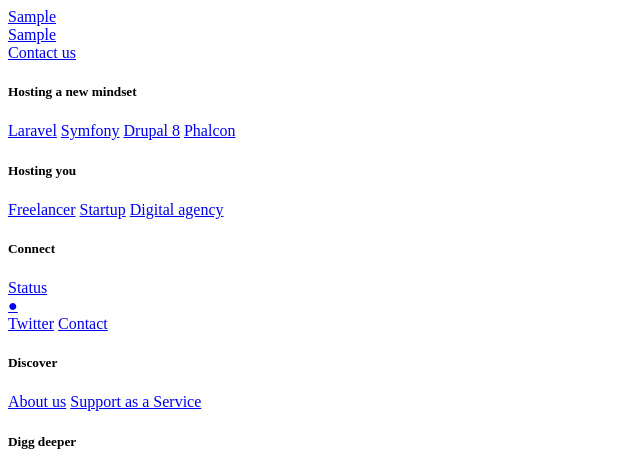
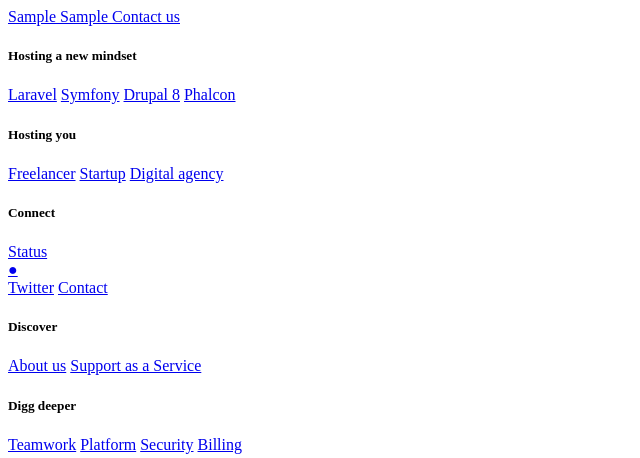
Before and after one commit to fortrabbit/legal, a PHP site: template footer.twig in a window 1280 px wide. Shown: the top 458 px of the page, without its empty margins (0-640 px from the left). Run offline with PHP 8.4, Linux system fonts and the light colour scheme; the template is opened without the code that fills it: most values are stand-ins (such as "Sample title", 1, 10 or a date in 2020); some libraries are stand-ins or nearby versions.

Commit message:
Squashed 'templates/snippets/shared-snippets/' changes from ab4c163..06c44c9
06c44c9 minor changes imported and corrected new shared snippets (buggy header area needs some love)

git-subtree-dir: templates/snippets/shared-snippets
git-subtree-split: 06c44c99c2c7d3f9355c7fe44627349dde9c94a9

```diff
--- a/footer.twig
+++ b/footer.twig
@@ -1,11 +1,10 @@
 <footer class="m-top-xs">
 
-    <a href="{{ dashboard_url }}/signup?{{ campaign }}" class="action fwdcta p-xl" id="{{ identifier }}" data-user="unknown">
-        <div class="type-bold type-xxl">{{ button_wording_1 }}</div>
-        <div>{{ button_wording_2 }}</div>
+    <a href="{{ dashboard_url }}/signup?{{ campaign }}" class="action type-xl fwdcta p-xl" id="{{ identifier }}" data-user="unknown">
+        <span class="type-bold">{{ button_wording_1 }}</span> <span class="type-thin">{{ button_wording_2 }}</span>
     </a>
 
-    <a href="{{ dashboard_url }}/support" class="action b-4 p-xl type-bold type-xxl" data-user="known">
+    <a href="{{ dashboard_url }}/support" class="action b-4 p-xl type-bold type-xl" data-user="known">
         Contact us
     </a>
 
@@ -24,9 +23,9 @@
         <div class="m-top-l">
             <h5>Hosting you</h5>
             <div class="gutter-no">
-                <a id="nav_agency" class="rowbox p-xs type-s" href="{{ www_url }}/freelancer-hosting" title="Hosting for freelance developers">Freelancer</a>
+                <a id="nav_freelancer" class="rowbox p-xs type-s" href="{{ www_url }}/freelancer-hosting" title="Hosting for freelance developers">Freelancer</a>
                 <a id="nav_startup" class="rowbox p-xs type-s" href="{{ www_url }}/startup-hosting" title="Hosting for startups and SMB">Startup</a>
-                <a id="nav_freelancer" class="rowbox p-xs type-s" href="{{ www_url }}/agency-hosting" title="Hosting for web agencies">Digital agency</a>
+                <a id="nav_agency" class="rowbox p-xs type-s" href="{{ www_url }}/agency-hosting" title="Hosting for web agencies">Digital agency</a>
             </div>
         </div>
 
```
